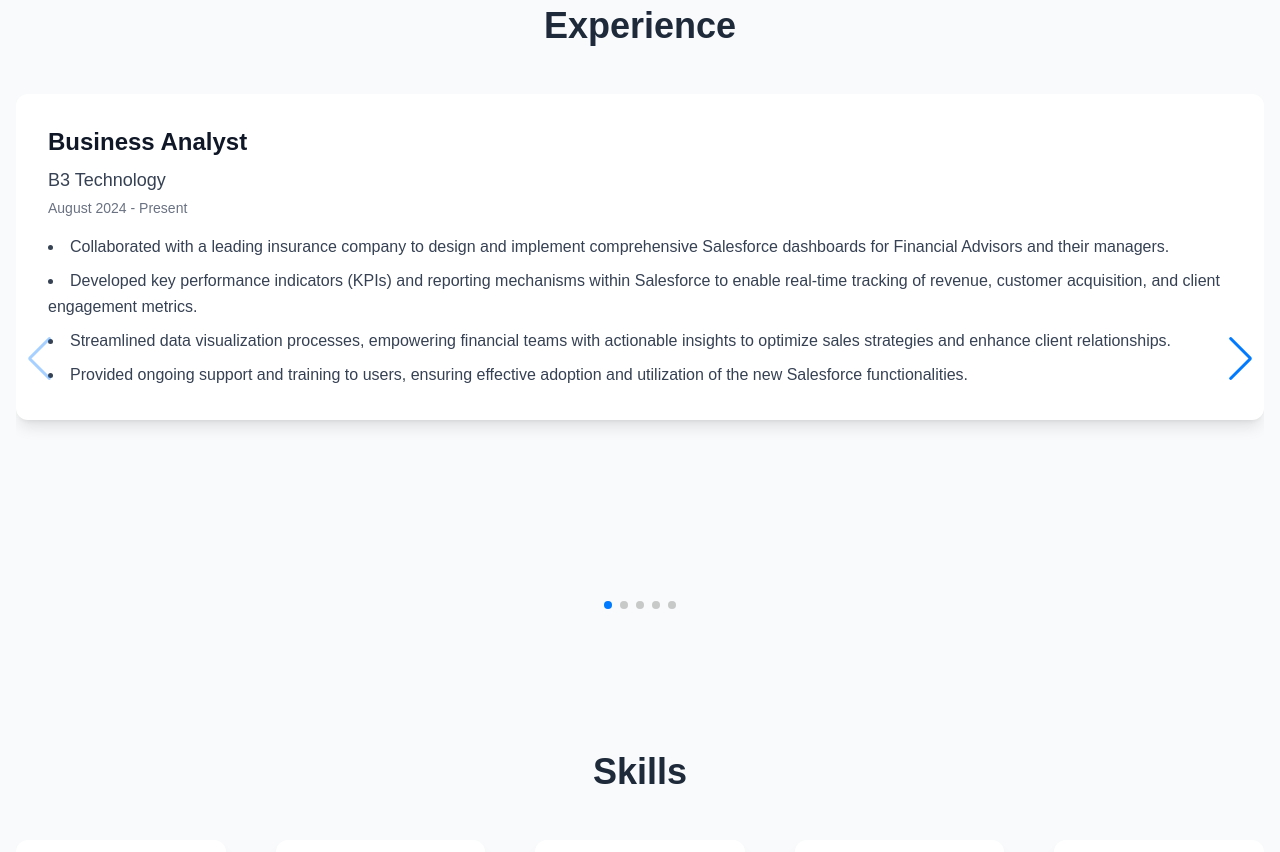
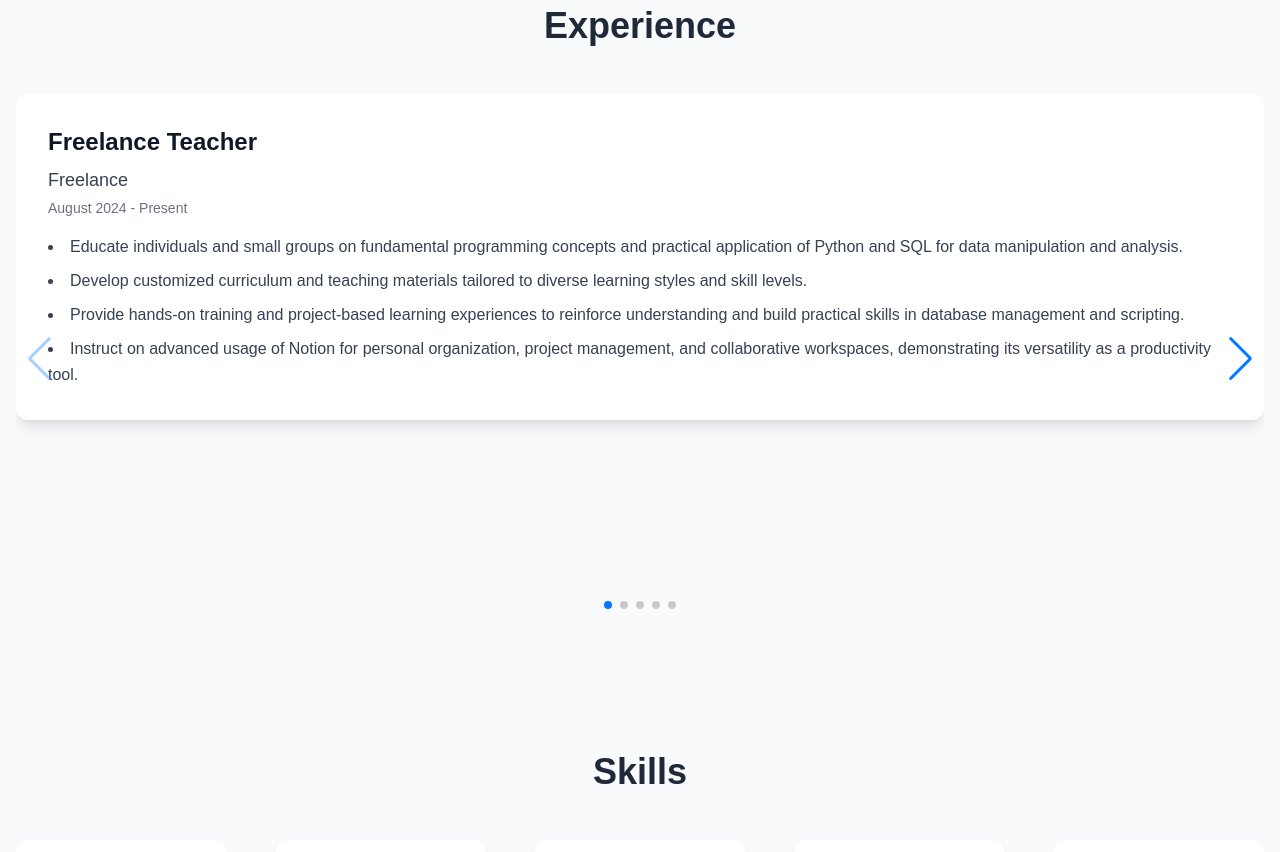
Before and after one commit to sagelga/super, a Next.js app: page / in a window 1280 px wide. Shown: the part 1420-2272 px from the top of the page. Built offline with nearby package versions, Linux system fonts and the light colour scheme; a web font is replaced by a local one.

Commit message:
Update work experience on B3 Tech

```diff
--- a/src/data/homePageData.ts
+++ b/src/data/homePageData.ts
@@ -179,17 +179,6 @@ export const projects = [
 // Array of professional experiences with their details
 export const experiences = [
     {
-        title: "Business Analyst",
-        company: "B3 Technology",
-        duration: "August 2024 - Present",
-        description: [
-            "Collaborated with a leading insurance company to design and implement comprehensive Salesforce dashboards for Financial Advisors and their managers.",
-            "Developed key performance indicators (KPIs) and reporting mechanisms within Salesforce to enable real-time tracking of revenue, customer acquisition, and client engagement metrics.",
-            "Streamlined data visualization processes, empowering financial teams with actionable insights to optimize sales strategies and enhance client relationships.",
-            "Provided ongoing support and training to users, ensuring effective adoption and utilization of the new Salesforce functionalities.",
-        ],
-    },
-    {
         title: "Freelance Teacher",
         company: "Freelance",
         duration: "August 2024 - Present",
@@ -198,6 +187,17 @@ export const experiences = [
             "Develop customized curriculum and teaching materials tailored to diverse learning styles and skill levels.",
             "Provide hands-on training and project-based learning experiences to reinforce understanding and build practical skills in database management and scripting.",
             "Instruct on advanced usage of Notion for personal organization, project management, and collaborative workspaces, demonstrating its versatility as a productivity tool.",
+        ],
+    },
+    {
+        title: "Salesforce Business Analyst",
+        company: "B3 Technology Co., Ltd.",
+        duration: "September 2024 - April 2025",
+        description: [
+            "Collaborated with a leading insurance company to design and implement comprehensive Salesforce dashboards for Financial Advisors and their managers.",
+            "Developed key performance indicators (KPIs) and reporting mechanisms within Salesforce to enable real-time tracking of revenue, customer acquisition, and client engagement metrics.",
+            "Streamlined data visualization processes, empowering financial teams with actionable insights to optimize sales strategies and enhance client relationships.",
+            "Provided ongoing support and training to users, ensuring effective adoption and utilization of the new Salesforce functionalities.",
         ],
     },
     {
```
